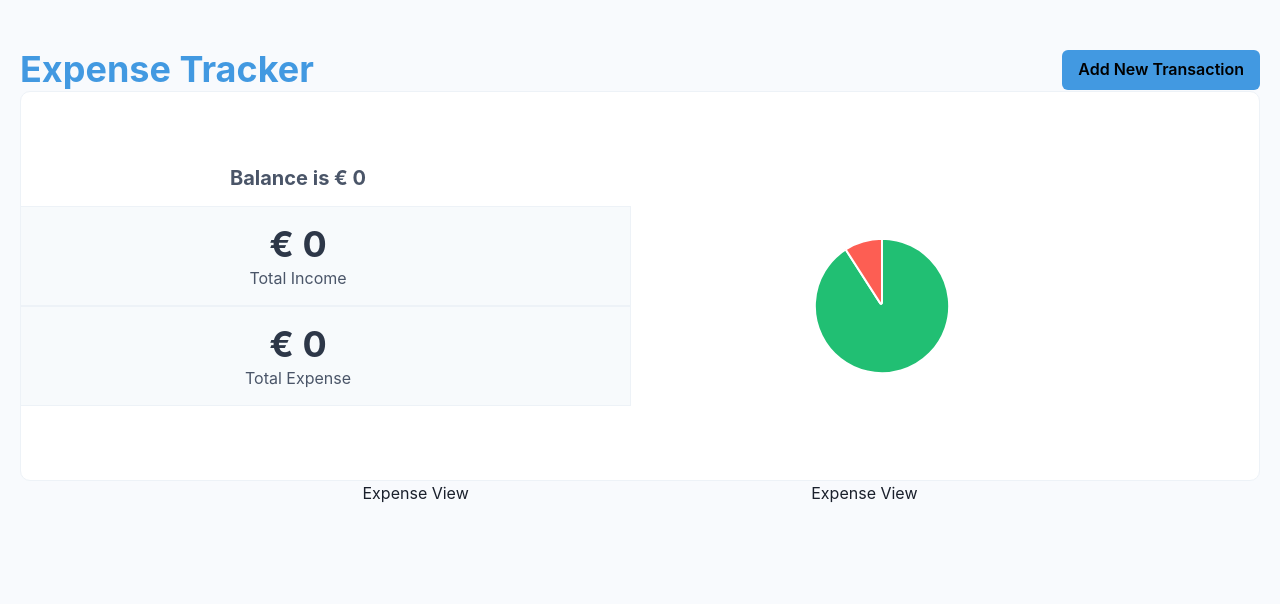
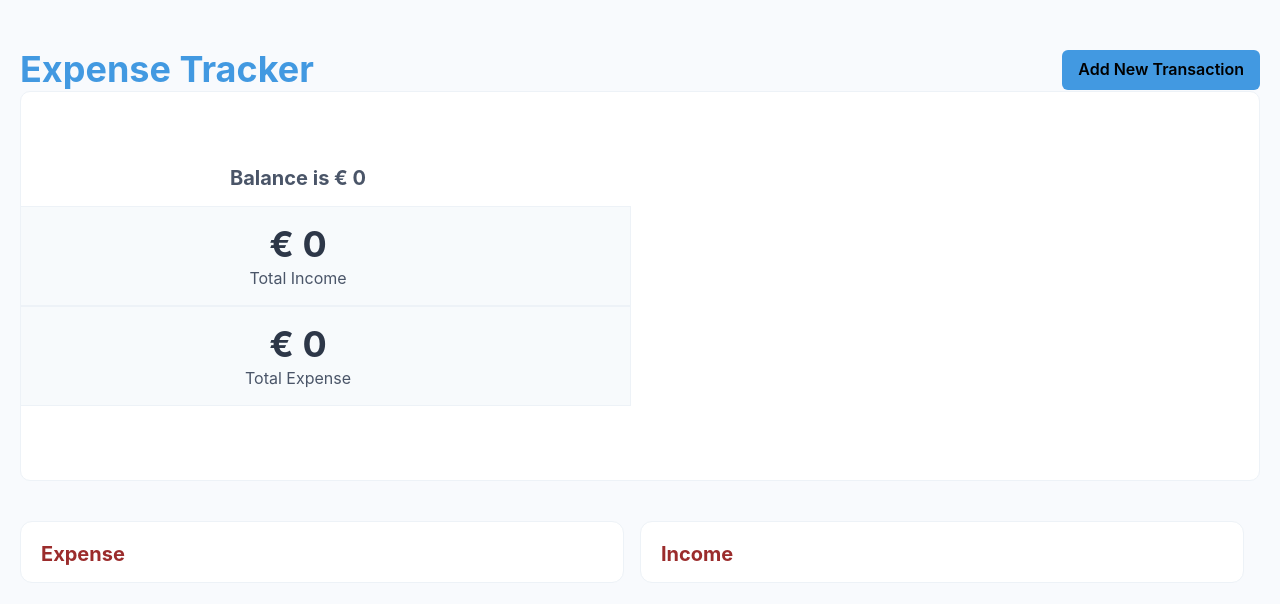
Before and after one commit to aindriu80/fcc-25-react-apps, a React (Vite) app: page / in a window 1280 px wide. Shown: the top 604 px of the page. Built offline with nearby package versions, Linux system fonts and the light colour scheme.

Commit message:
Adding missing onChange, Expense view, Summary page

```diff
--- a/src/components/ExpenseTracker/Components/AddTransations/Index.tsx
+++ b/src/components/ExpenseTracker/Components/AddTransations/Index.tsx
@@ -55,6 +55,7 @@
                 placeholder="Enter transaction amount"
                 name="amount"
                 type="number"
+                onChange={handleFormChange}
               />
             </FormControl>
             <RadioGroup mt="5" value={value} onChange={setValue}>
--- a/src/components/ExpenseTracker/Components/ExpenseView/Index.tsx
+++ b/src/components/ExpenseTracker/Components/ExpenseView/Index.tsx
@@ -1,7 +1,47 @@
-import React from 'react';
+import { Box, Flex, Heading, Text } from '@chakra-ui/react';
 
-const ExpenseView = () => {
-  return <div>Expense View </div>;
+const ExpenseView = ({ type, data }) => {
+  return (
+    <Box
+      flex={1}
+      w="full"
+      bg={'white'}
+      mr={'4'}
+      mt={'10'}
+      p={'5'}
+      pb={'4'}
+      border={'1px solid'}
+      borderColor={'gray.100'}
+      borderRadius={'12'}
+    >
+      <Flex justifyContent={'space-between'} alignItems="center">
+        <Heading size={'md'} color={'red.700'}>
+          {type === 'income' ? 'Income' : 'Expense'}
+        </Heading>
+      </Flex>
+      {data.map((item) => (
+        <>
+          <Flex
+            bg={type === 'expense' ? 'red.50' : 'blue.50'}
+            mt={'4'}
+            justifyContent={'space-between'}
+            alignItems={'center'}
+            border={'1px solid'}
+            borderColor={type === 'expense' ? 'red.100' : 'blue.100'}
+            p={'4'}
+            borderRadius={'8'}
+          >
+            <Flex alignItems={'center'} justifyContent={'center'}>
+              <Text ml="3" fontWeight="bold" color="gray.600">
+                {item.description}
+              </Text>
+            </Flex>
+            <Text>$ {item.amount}</Text>
+          </Flex>
+        </>
+      ))}
+    </Box>
+  );
 };
 
 export default ExpenseView;
--- a/src/components/ExpenseTracker/Components/Main/Index.tsx
+++ b/src/components/ExpenseTracker/Components/Main/Index.tsx
@@ -56,8 +56,14 @@
         justifyContent={'space-evenly'}
         flexDirection={['column', 'column', 'column', 'row', 'row']}
       >
-        <ExpenseView />
-        <ExpenseView />
+        <ExpenseView
+          data={allTransactions.filter((item) => item.type === 'expense')}
+          type={'expense'}
+        />
+        <ExpenseView
+          data={allTransactions.filter((item) => item.type === 'income')}
+          type={'income'}
+        />
       </Flex>
     </Flex>
   );
--- a/src/components/ExpenseTracker/Components/Summary/Index.tsx
+++ b/src/components/ExpenseTracker/Components/Summary/Index.tsx
@@ -79,7 +79,7 @@
           justifyContent={'center'}
         >
           <Heading>
-            <TransactionChart expense={1000} income={10000} />
+            <TransactionChart expense={totalExpense} income={totalIncome} />
           </Heading>
         </Box>
       </Flex>
```
